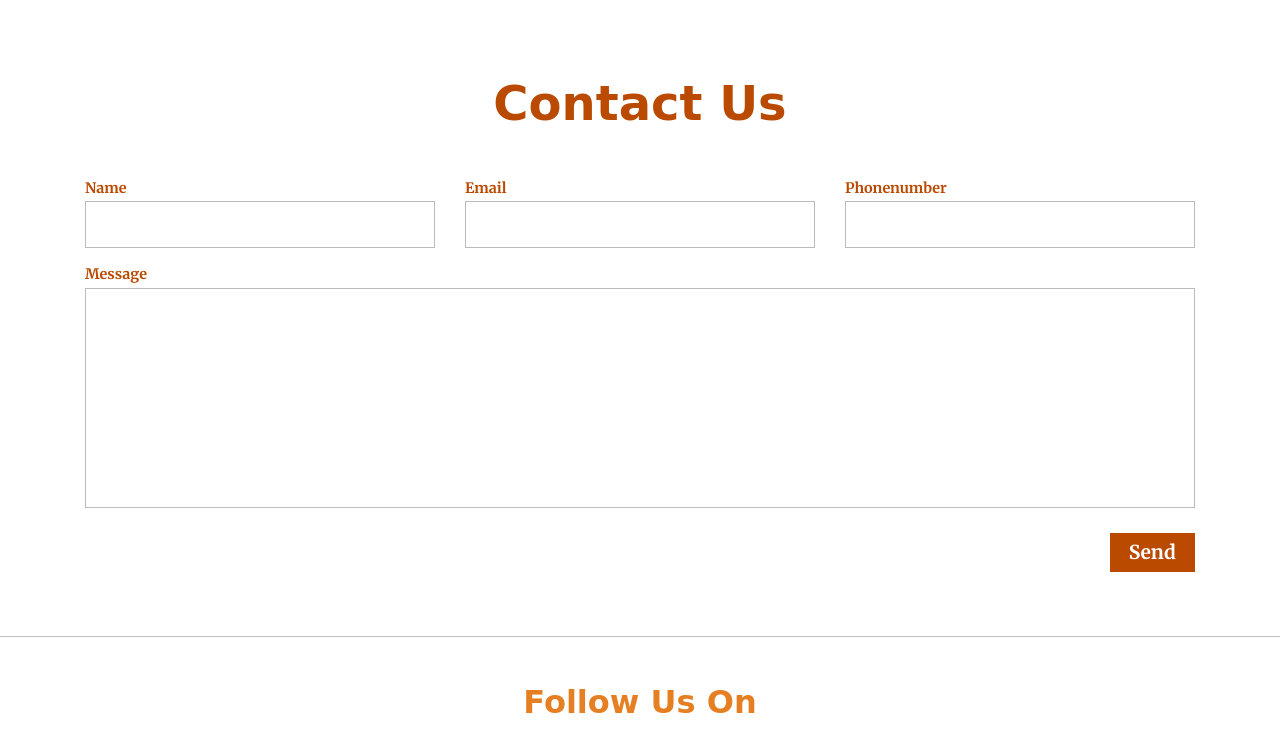
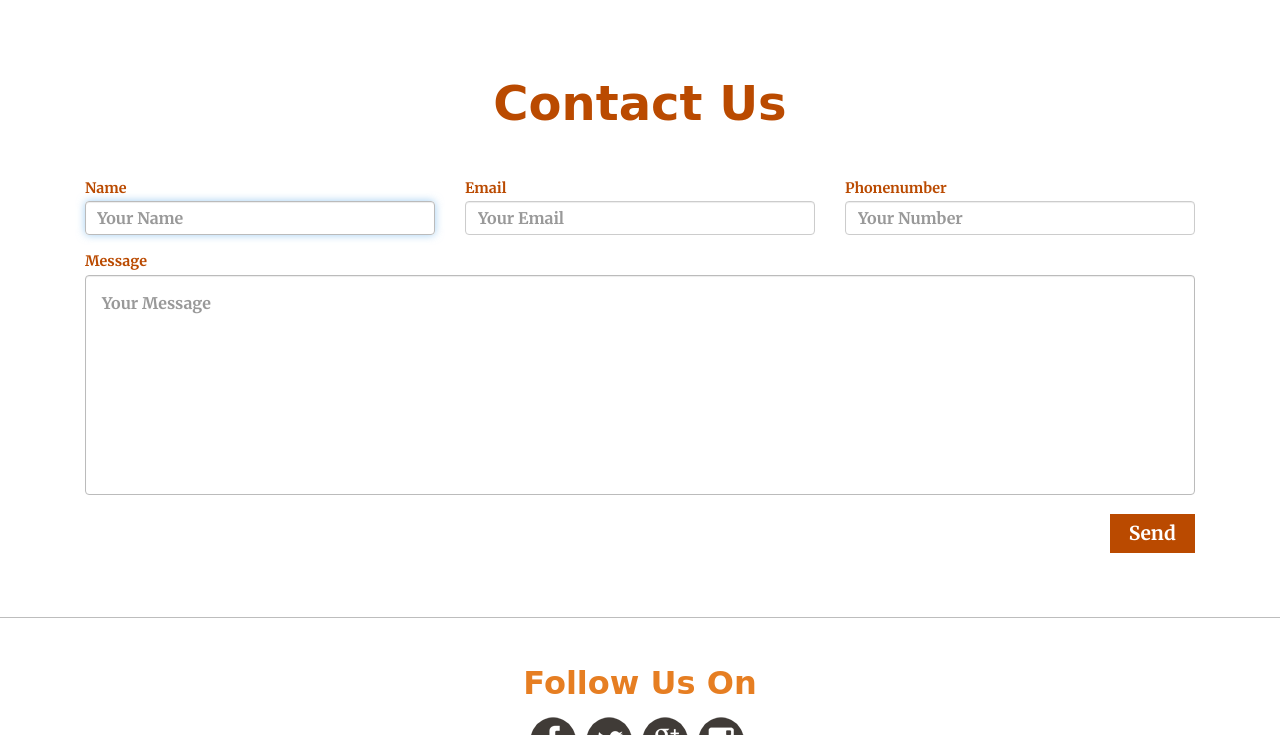
Before and after one commit to dev-men/dev-traffle, a Rails app: page /contacts/new in a window 1280 px wide. Shown: the part 147-882 px from the top of the page. Run offline with Rails 7, Linux system fonts and the light colour scheme; style sheets or scripts are compiled from the project's sources; parts of the project's set-up code (start-up, migrations or seed data) failed here and were passed over; some libraries are stand-ins or nearby versions.

Commit message:
Placeholder Added in Customer New and Contact Us

```diff
--- a/app/views/contacts/_form.html.erb
+++ b/app/views/contacts/_form.html.erb
@@ -17,22 +17,22 @@
               <div class="contact-bottom">
                 <div class="col-md-4 in-contact">
                   <span style="color:#BA4A00">Name</span>
-                  <%= form.text_field :name, id: :contact_name, style:"color:#BA4A00" , required: true%>
+                  <%= form.text_field :name, autofocus: true, placeholder: 'Your Name', class: 'form-control', style:"font-size: 1em;color:#BA4A00;", required: true %>
                 </div>
                 <div class="col-md-4 in-contact">
                   <span style="color:#BA4A00">Email</span>
-                  <%= form.text_field :email, id: :contact_email, style:"color:#BA4A00", required: true %>
+                  <%= form.email_field :email, autofocus: true, placeholder: 'Your Email', class: 'form-control', style:"font-size: 1em;color:#BA4A00;", required: true %>
                 </div>
                 <div class="col-md-4 in-contact">
                   <span style="color:#BA4A00">Phonenumber</span>
-                  <%= form.text_field :phone_no, id: :contact_phone_no , style:"color:#BA4A00", required: true%>
+                  <%= form.number_field :phone_no, autofocus: true, placeholder: 'Your Number', class: 'form-control', style:"font-size: 1em;color:#BA4A00;", required: true %>
                 </div>
                 <div class="clearfix"> </div>
               </div>
 
               <div class="contact-bottom-top">
                 <span style="color:#BA4A00">Message</span>
-                <%= form.text_area :message, id: :contact_message, style:"color:#BA4A00" , required: true%>
+                <%= form.text_area :message, autofocus: true, placeholder: 'Your Message', class: 'form-control', style:"font-size: 1em;color:#BA4A00;", required: true %>
                 </div>
               <%= form.submit "Send", style:"float:right;background:#BA4A00;" %>
             </form>
--- a/app/views/user/products/_form.html.erb
+++ b/app/views/user/products/_form.html.erb
@@ -1,5 +1,5 @@
 <div class="col-md-9">
-  <div class="jumbotron" style="padding: 2.5em 0px 0px 0px;background:#11AA99;">
+  <div class="jumbotron" style="padding: 2.5em 0px 0px 0px;background:#FFFFFF;">
     <%= form_with(model: product, url: user_products_path, local: true, html: { multipart: true, class:"login", style:"min-width:100%;max-width:100%;padding-bottom:3em;" }) do |f| %>
       <% if controller.action_name == "new" %>
           <p class="title" style="text-align:center;">Add New Item</p>
--- a/app/views/users/registrations/edit.html.erb
+++ b/app/views/users/registrations/edit.html.erb
@@ -3,7 +3,7 @@
   <div class="row">
     <%= render 'user/user_panel' %>
     <div class="col-md-9">
-      <div class="jumbotron" style="padding:0px 0px 0px 0px;background:#11AA99;">
+      <div class="jumbotron" style="padding:0px 0px 0px 0px;background:#FFFFFF;">
         <center>
           <%= form_for(resource, as: resource_name, url: registration_path(resource_name), html: { method: :put, class:"login", style:"min-width:100%;max-width:100%;padding-bottom:40px;" }) do |f| %>
             <p class="title">MY PROFILE</p>
```
Also changed, not shown: app/views/user/carts/new.html.erb (+11 -5 lines).
